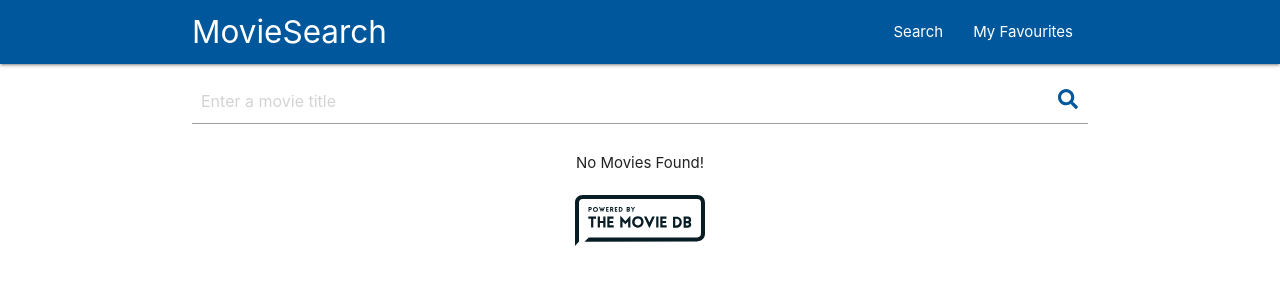
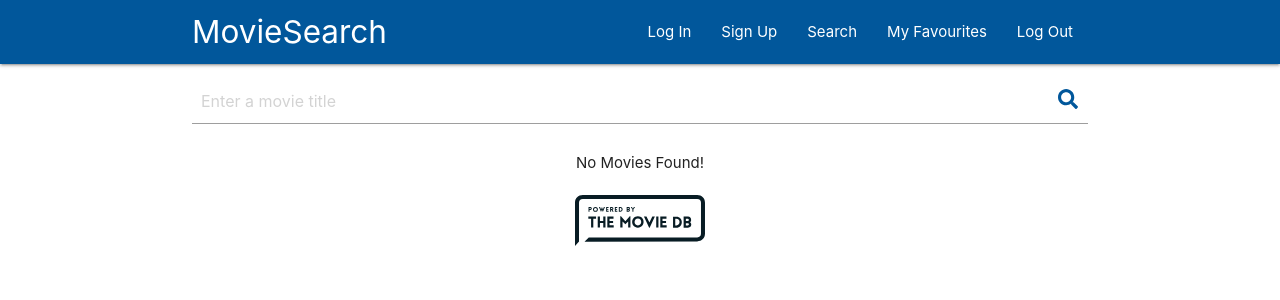
Before and after one commit to paulio84/MovieSearch, a React (Create React App) app: page / in a window 1280 px wide. Shown: the top 300 px of the page. Built offline with nearby package versions, Linux system fonts and the light colour scheme.

Commit message:
added react-router-dom package and skeleton code for the routes

```diff
--- a/package.json
+++ b/package.json
@@ -14,6 +14,7 @@
     "materialize-css": "^1.0.0",
     "react": "^16.12.0",
     "react-dom": "^16.12.0",
+    "react-router-dom": "^5.1.2",
     "react-scripts": "^3.3.0"
   },
   "scripts": {
--- a/src/components/App/App.js
+++ b/src/components/App/App.js
@@ -1,6 +1,8 @@
 import React, { useState, useEffect } from "react";
+import { BrowserRouter, Switch, Route } from 'react-router-dom';
 
 import Footer from "../Footer/Footer";
+import Navbar from '../Navbar/Navbar';
 import SearchMovies from "../SearchMovies/SearchMovies";
 
 const App = () => {
@@ -26,31 +28,21 @@ const App = () => {
   };
 
   return (
-    <>
-      <nav className="nav-wrapper light-blue darken-4">
-        <div className="container">
-          <a href="/" className="brand-logo">
-            MovieSearch
-          </a>
-          <ul id="nav-mobile" className="right hide-on-small-and-down">
-            <li>
-              <a href="/search">Search</a>
-            </li>
-            <li>
-              <a href="/favourites">My Favourites</a>
-            </li>
-          </ul>
-        </div>
-      </nav>
+    <BrowserRouter>
+      <Navbar />
       <div className="container">
-        <SearchMovies
-          favouriteMovies={favouriteMovies}
-          onAddToFavouriteMovies={onAddToFavouriteMovies}
-          onRemoveFromFavouriteMovies={onRemoveFromFavouriteMovies}
-        />
+        <Switch>
+          <Route path="/" render={() =>
+            <SearchMovies
+              favouriteMovies={favouriteMovies}
+              onAddToFavouriteMovies={onAddToFavouriteMovies}
+              onRemoveFromFavouriteMovies={onRemoveFromFavouriteMovies}
+            />}
+          />
+        </Switch>
         <Footer />
       </div>
-    </>
+    </BrowserRouter>
   );
 };
 
--- /dev/null
+++ b/src/components/Navbar/Navbar.js
@@ -0,0 +1,19 @@
+import React from 'react';
+import { Link } from 'react-router-dom';
+
+import SignedInLinks from './SignedInLinks';
+import SignedOutLinks from './SignedOutLinks';
+
+const Navbar = () => {
+  return (
+    <nav className="nav-wrapper light-blue darken-4">
+      <div className="container">
+        <Link to="/" className="brand-logo">MovieSearch</Link>
+        <SignedInLinks />
+        <SignedOutLinks />
+      </div>
+    </nav>
+  );
+};
+
+export default Navbar;
--- /dev/null
+++ b/src/components/Navbar/SignedInLinks.js
@@ -0,0 +1,20 @@
+import React from 'react';
+import { NavLink } from 'react-router-dom';
+
+const SignedInLinks = () => {
+  return (
+    <ul className="right">
+      <li>
+        <NavLink to="/">Search</NavLink>
+      </li>
+      <li>
+        <NavLink to="/">My Favourites</NavLink>
+      </li>
+      <li>
+        <NavLink to="/">Log Out</NavLink>
+      </li>
+    </ul>
+  )
+}
+
+export default SignedInLinks;
--- /dev/null
+++ b/src/components/Navbar/SignedOutLinks.js
@@ -0,0 +1,17 @@
+import React from 'react';
+import { NavLink } from 'react-router-dom';
+
+const SignedOutLinks = () => {
+  return (
+    <ul className="right">
+      <li>
+        <NavLink to="/">Log In</NavLink>
+      </li>
+      <li>
+        <NavLink to="/">Sign Up</NavLink>
+      </li>
+    </ul>
+  )
+}
+
+export default SignedOutLinks;
```
Also changed, not shown: 1 other file (tests, documents, lock files or other folders).
